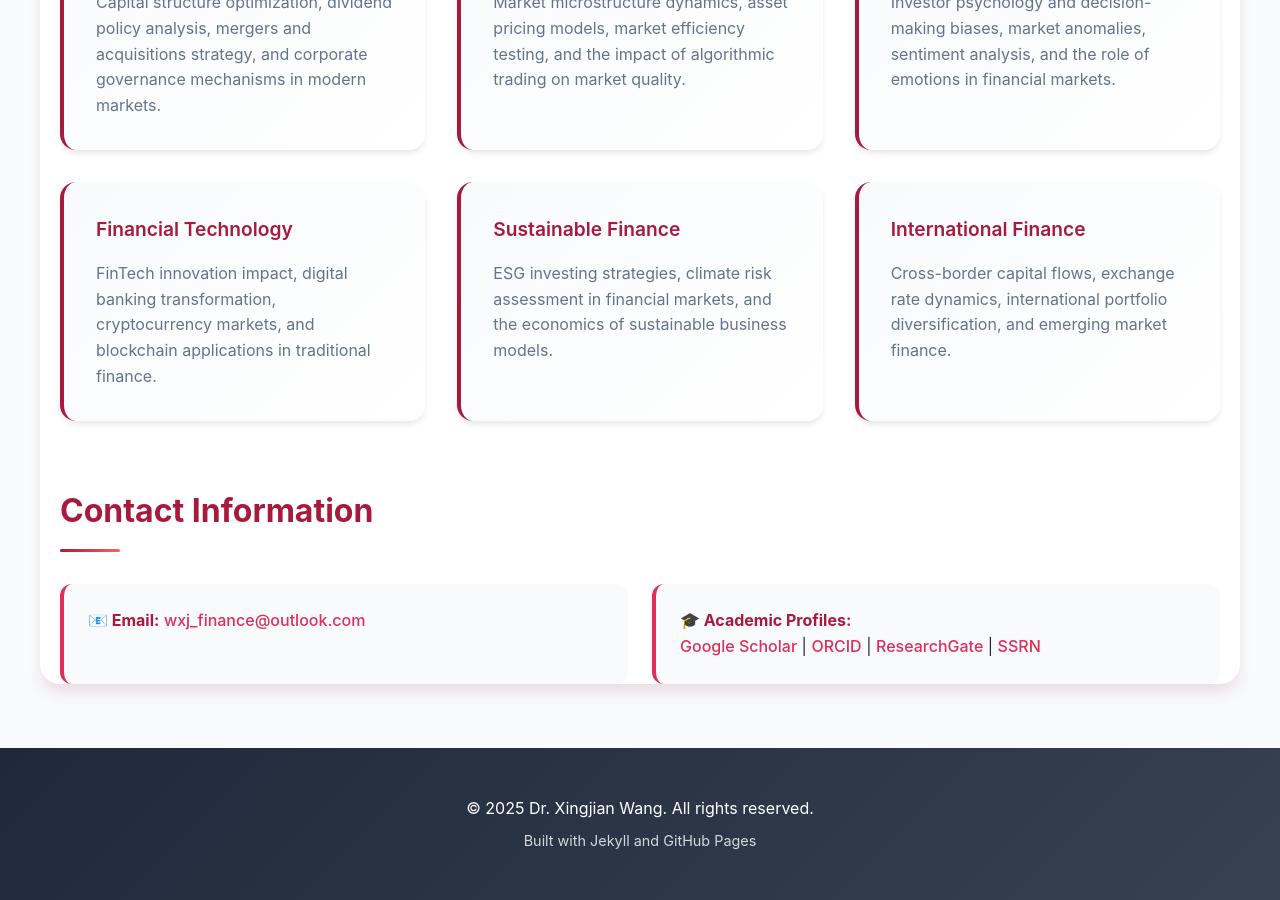
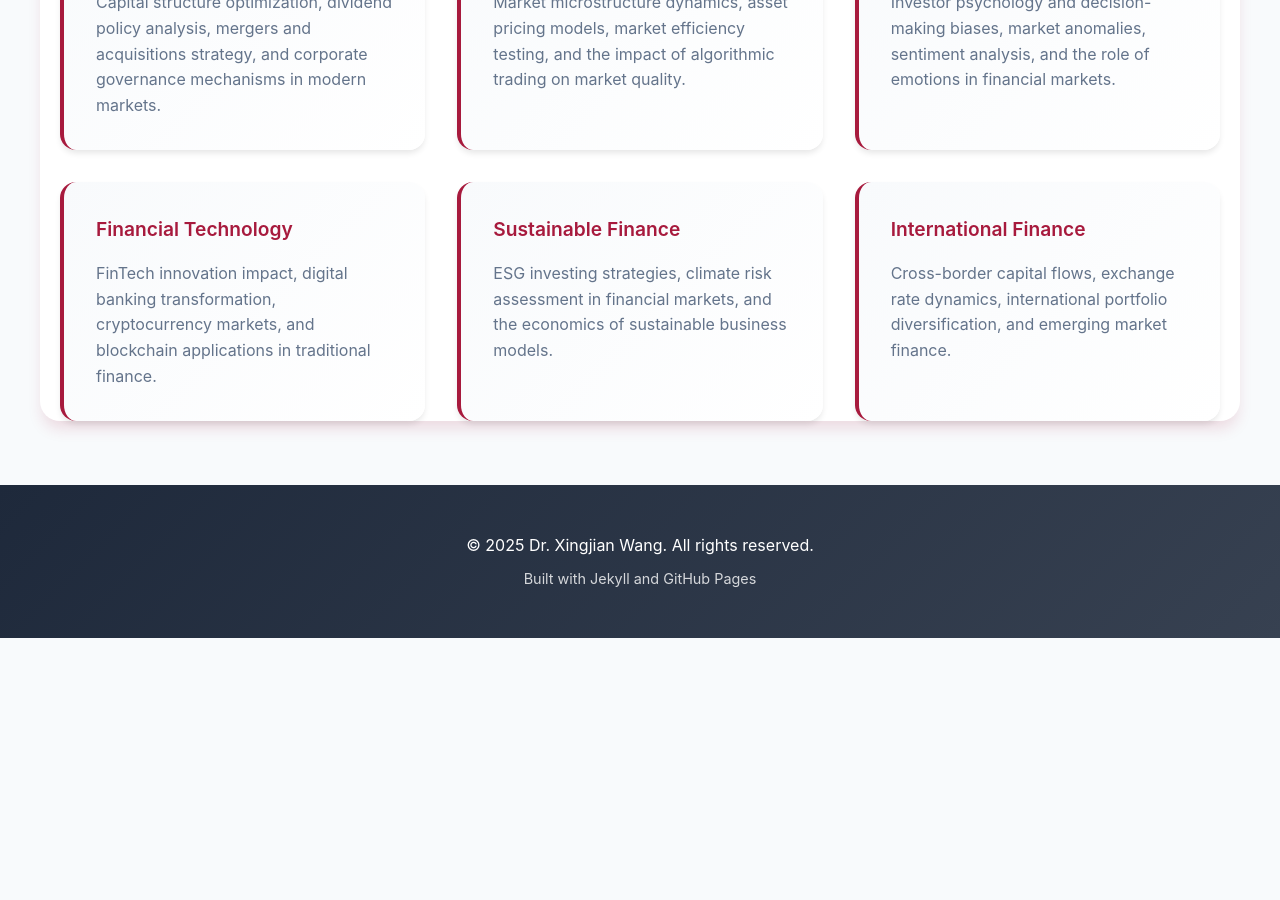
Before and after one commit to Victor-finance/Victor-finance.github.io, a Jekyll site: the page built from index.md, in a window 1280 px wide and 900 px high, scrolled down 884 px. Built offline with Jekyll 4.4.1, drawn with Linux system fonts in a browser that asks for light colours; our own code applies the rules of GitHub Pages for plain Markdown files; after the commit the page ends 1522 px from its top, so only the background shows below that.

Commit message:
Update index.md

```diff
--- a/index.md
+++ b/index.md
@@ -51,36 +51,7 @@ redirect_from:
   </div>
 </div>
 
-<div class="section" id="contact-info">
-  <h2>Contact Information</h2>
-  <div class="contact-grid">
-    {% if site.author.email %}
-    <div class="contact-item">
-      <strong>📧 Email:</strong> <a href="mailto:{{ site.author.email }}">{{ site.author.email }}</a>
-    </div>
-    {% endif %}
 
-    {% if site.author.phone %}
-    <div class="contact-item">
-      <strong>📞 Phone:</strong> {{ site.author.phone }}
-    </div>
-    {% endif %}
-
-    {% if site.author.office %}
-    <div class="contact-item">
-      <strong>🏢 Office:</strong> {{ site.author.office }}
-    </div>
-    {% endif %}
-
-    <div class="contact-item">
-      <strong>🎓 Academic Profiles:</strong><br>
-      {% if site.author.googlescholar %}<a href="{{ site.author.googlescholar }}" target="_blank">Google Scholar</a>{% endif %}
-      {% if site.author.orcid %} | <a href="{{ site.author.orcid }}" target="_blank">ORCID</a>{% endif %}
-      {% if site.author.researchgate %} | <a href="{{ site.author.researchgate }}" target="_blank">ResearchGate</a>{% endif %}
-      {% if site.author.ssrn %} | <a href="{{ site.author.ssrn }}" target="_blank">SSRN</a>{% endif %}
-    </div>
-  </div>
-</div>
 
 
 
```
